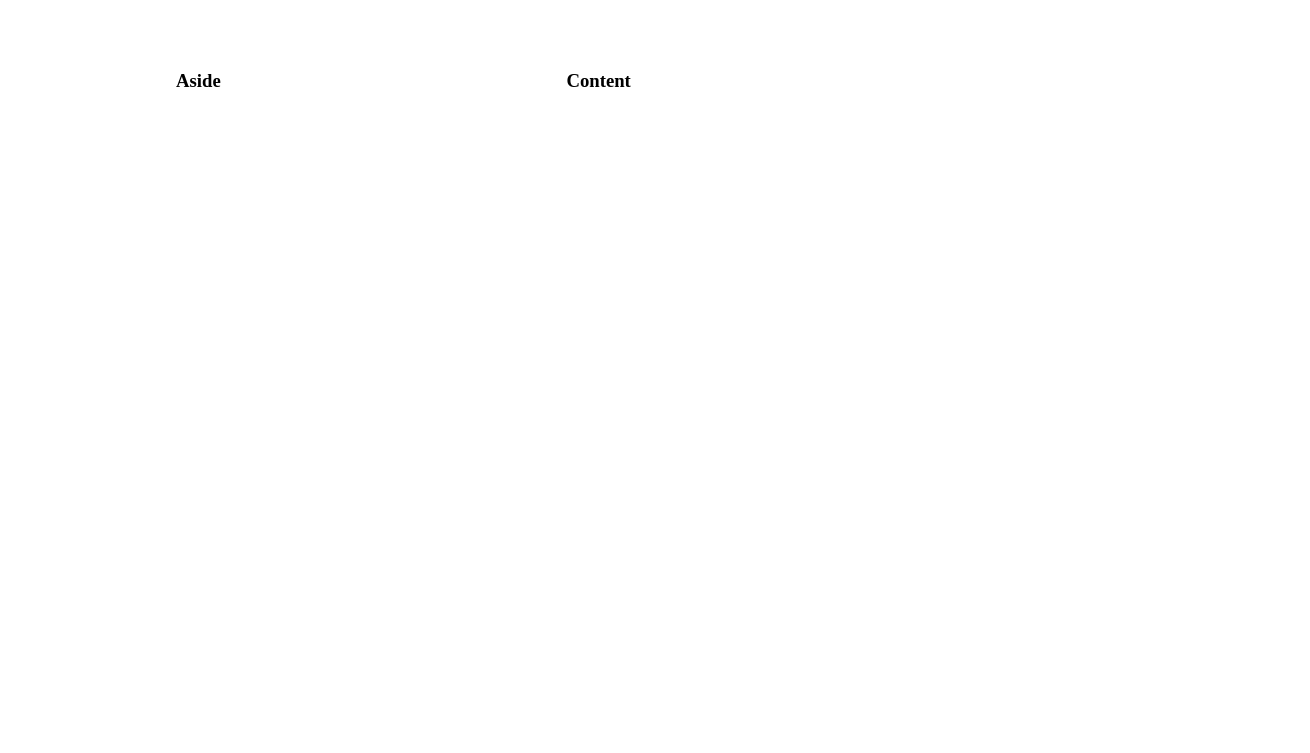
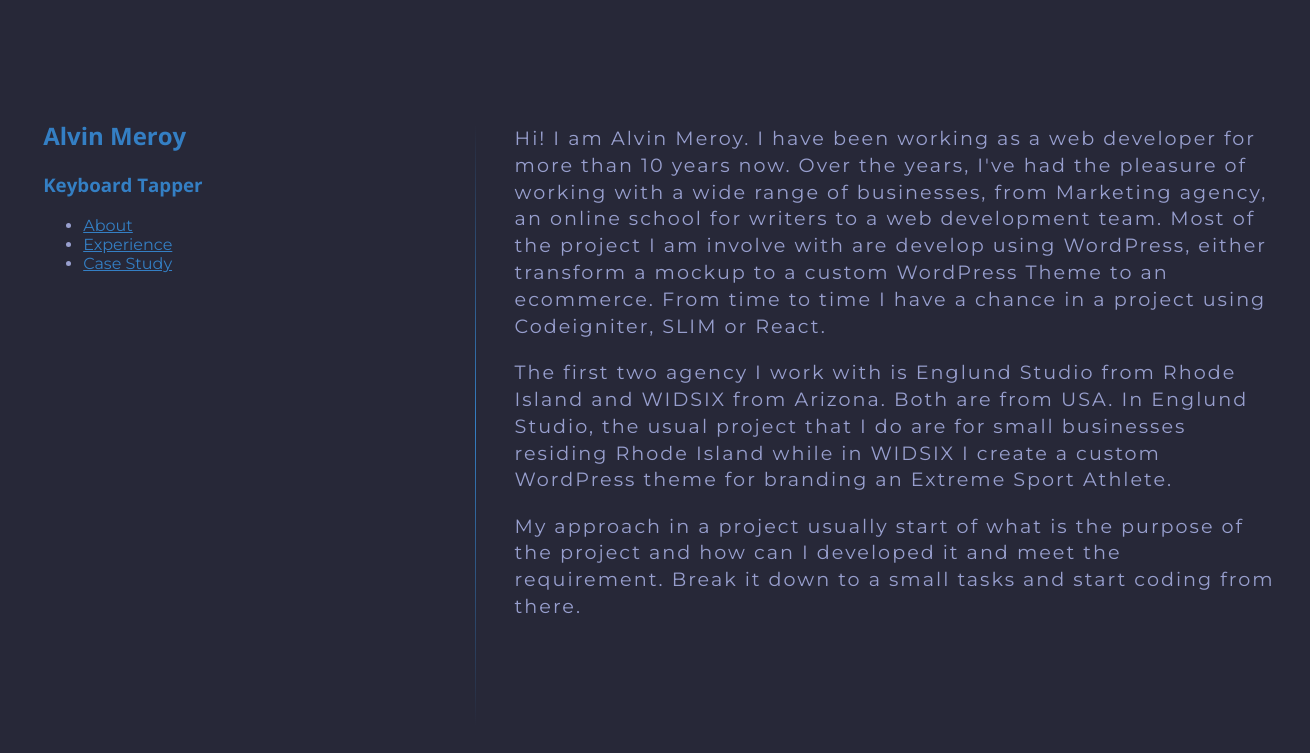
Before and after one commit to archnivs/portfolio, a SvelteKit app: page / in a window 1280 px wide. Shown: the top 753 px of the page, 1310 px wide, since content can reach past the window. Built offline with nearby package versions, Linux system fonts and the light colour scheme.

Commit message:
Added content section and gradient border

```diff
--- a/src/app.html
+++ b/src/app.html
@@ -2,9 +2,13 @@
 <html lang="en">
 	<head>
 		<meta charset="utf-8" />
+		<title>Alvin Meroy | Keyboard Tapper</title>
 		<link rel="icon" href="%sveltekit.assets%/favicon.png" />
+		<meta name="viewport" content="width=device-width" />
+		<link rel="preconnect" href="https://fonts.googleapis.com">
+		<link rel="preconnect" href="https://fonts.gstatic.com" crossorigin>
+		<link href="https://fonts.googleapis.com/css2?family=Montserrat:wght@100;200;300;400;500;600;700;800;900&family=Open+Sans:wght@400;500;700;800&display=swap" rel="stylesheet">
 		<link href="%sveltekit.assets%/global.css" rel="stylesheet">
-		<meta name="viewport" content="width=device-width" />
 		%sveltekit.head%
 	</head>
 	<body data-sveltekit-preload-data="hover">
--- a/src/routes/+page.svelte
+++ b/src/routes/+page.svelte
@@ -24,11 +24,14 @@
     }
 
     @media screen and (min-width: 768px) {
+        #wrap {
+            margin-top: 4em;
+        }
         .aside {
-            width: 40%;
+            width: 33%;
         }
         .content {
-            width: 60%;
+            width: 66%;
         }
     }
 </style>
--- a/src/routes/components/aside.svelte
+++ b/src/routes/components/aside.svelte
@@ -1 +1,16 @@
-<h3>Aside</h3>
+<section class="section-aside">
+
+
+    <div class="personal-details">
+        <h1>Alvin Meroy</h1>
+        <h3>Keyboard Tapper</h3>
+    </div>
+
+    <div class="nav">
+        <ul>
+            <li><a href="/">About</a></li>
+            <li><a href="/">Experience</a></li>
+            <li><a href="/">Case Study</a></li>
+        </ul>
+    </div>
+</section>
--- a/src/routes/components/content.svelte
+++ b/src/routes/components/content.svelte
@@ -1 +1,9 @@
-<h3>Content</h3>
+<script>
+	import About from './content/About.svelte'
+	import Experience from './content/Experiences.svelte'
+	import CaseStudies from './content/CaseStudies.svelte'
+</script>
+
+<About />
+<Experience />
+<CaseStudies />
--- /dev/null
+++ b/src/routes/components/content/About.svelte
@@ -0,0 +1,7 @@
+<section class="section-wrapper section-about">
+    <p>Hi! I am Alvin Meroy. I have been working as a web developer for more than 10 years now. Over the years, I've had the pleasure of working with a wide range of businesses, from Marketing agency, an online school for writers to a web development team. Most of the project I am involve with are develop using WordPress, either transform a mockup to a custom WordPress Theme to an ecommerce. From time to time I have a chance in a project using Codeigniter, SLIM or React.</p>
+
+    <p>The first two agency I work with is Englund Studio from Rhode Island and WIDSIX from Arizona. Both are from USA. In Englund Studio, the usual project that I do are for small businesses residing Rhode Island while in WIDSIX I create a custom WordPress theme for branding an Extreme Sport Athlete. </p>
+
+    <p>My approach in a project usually start of what is the purpose of the project and how can I developed it and meet the requirement. Break it down to a small tasks and start coding from there.</p>
+</section>
--- /dev/null
+++ b/src/routes/components/content/CaseStudies.svelte
@@ -0,0 +1,6 @@
+<section class="section-wrapper section-case-studies">
+    <h3>Case Studies</h3>
+    <p>Non anim Lorem in officia occaecat nostrud nulla. Irure cupidatat laboris fugiat mollit amet consectetur elit ullamco laboris enim enim eu sit nisi. Dolor elit esse dolor et amet. Veniam sit anim dolor nulla magna incididunt ad deserunt sunt ea. Aute qui anim irure aliquip tempor consequat. Anim in enim nostrud eu eu.</p>
+
+    <p>Deserunt deserunt laborum aliqua in eiusmod dolore tempor eu adipisicing et. Est adipisicing tempor Lorem veniam quis ut reprehenderit. Ex nisi qui aliquip Lorem labore labore occaecat excepteur deserunt ea ullamco in. Dolor et excepteur aliqua occaecat velit occaecat culpa amet esse eu esse amet tempor irure. Irure amet nisi minim duis laboris laboris velit non non ipsum incididunt incididunt. Consectetur adipisicing do ea eu ad Lorem sit in reprehenderit commodo eiusmod reprehenderit deserunt ad. Duis quis exercitation do officia id esse Lorem eu qui eiusmod ipsum dolor.</p>
+</section>
--- /dev/null
+++ b/src/routes/components/content/Experiences.svelte
@@ -0,0 +1,4 @@
+<section class="section-wrapper section-experiences">
+    <h3>Experiences</h3>
+    <p>Dolor excepteur labore ullamco officia ullamco mollit. Deserunt qui excepteur tempor labore qui in enim amet sunt magna. Excepteur esse incididunt eiusmod cupidatat ullamco consectetur cupidatat culpa veniam mollit tempor cillum officia dolor. Excepteur ut ipsum non dolore commodo eiusmod aliqua occaecat ad mollit sint. Excepteur labore consequat dolore officia sunt.</p>
+</section>
--- a/static/global.css
+++ b/static/global.css
@@ -1,8 +1,43 @@
+:root {
+    --primary-color: #272838;
+    --secondary-color: #5D536B;
+    --text-color: #989FCE;
+    --accent: #347FC4;
+}
+body {
+    font-family: 'Montserrat', sans-serif;
+    background-color: var(--primary-color);
+    color: var(--text-color);
+}
+
+h1, h2, h3, h4, h5, h6 {
+    font-family: 'Open Sans', sans-serif;
+    color: var(--accent);
+}
+
+a {
+    color: var(--accent);
+}
+
+a:hover {
+    color: var(--text-color);
+}
+
+p {
+    letter-spacing: 2px;
+    font-size: 1.2rem;
+    line-height: 1.4;
+}
+
 .container {
     padding: 1.2rem;
     margin: 1rem auto;
-    max-width: 960px;
+    max-width: 1280px;
     width: 96%;
+}
+
+.section-wrapper {
+    margin: 1.6rem auto;
 }
 
 @media screen and (min-width: 768px) {
@@ -11,4 +46,18 @@
         height: 100vh;
         display: flex;
     }
+
+    .section-wrapper {
+        min-height: 600px;
+        padding: 0 0 0 2.4rem;
+        border-width: 0 0 0 1px;
+        border-style: solid;
+        border-image:
+            linear-gradient(
+            to bottom,
+            rgba(0, 0, 0, 0),
+            var(--accent),
+            rgba(0, 0, 0, 0)
+            ) 1 100%;
+    }
 }
```
